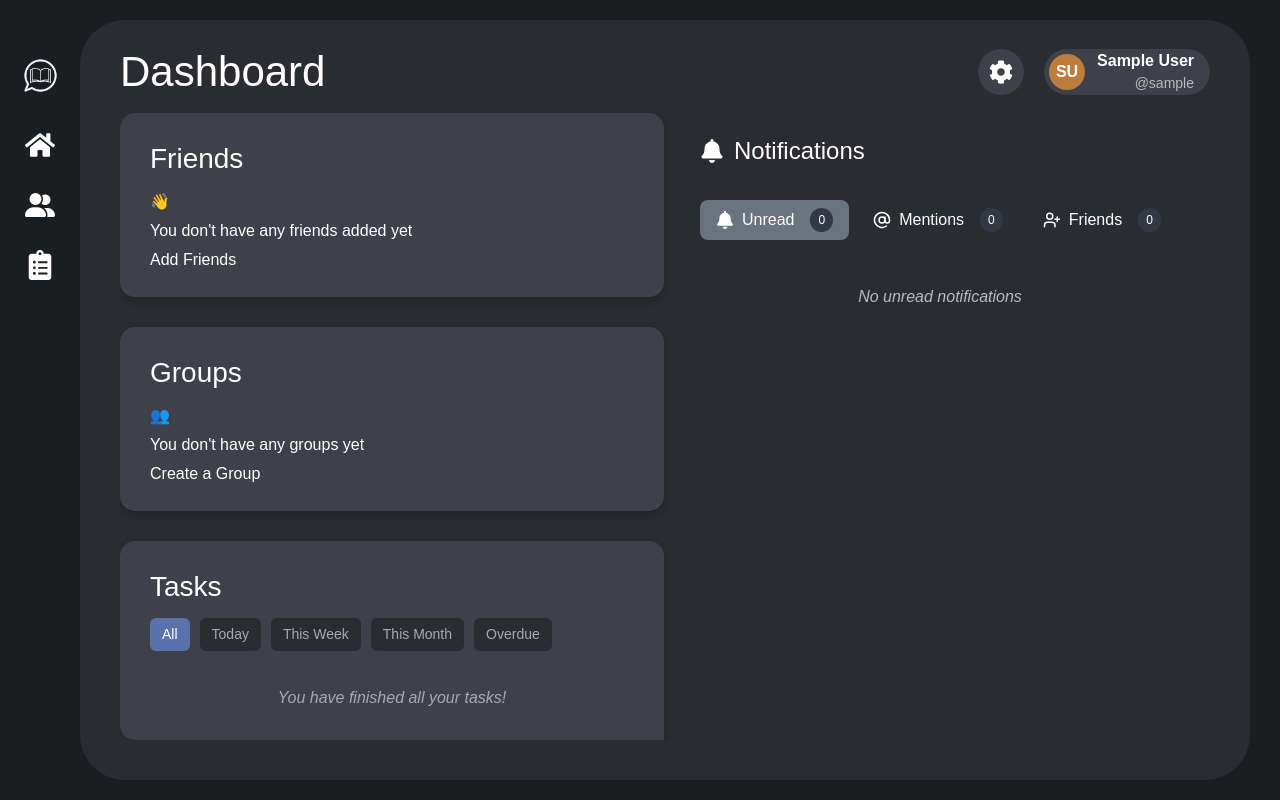
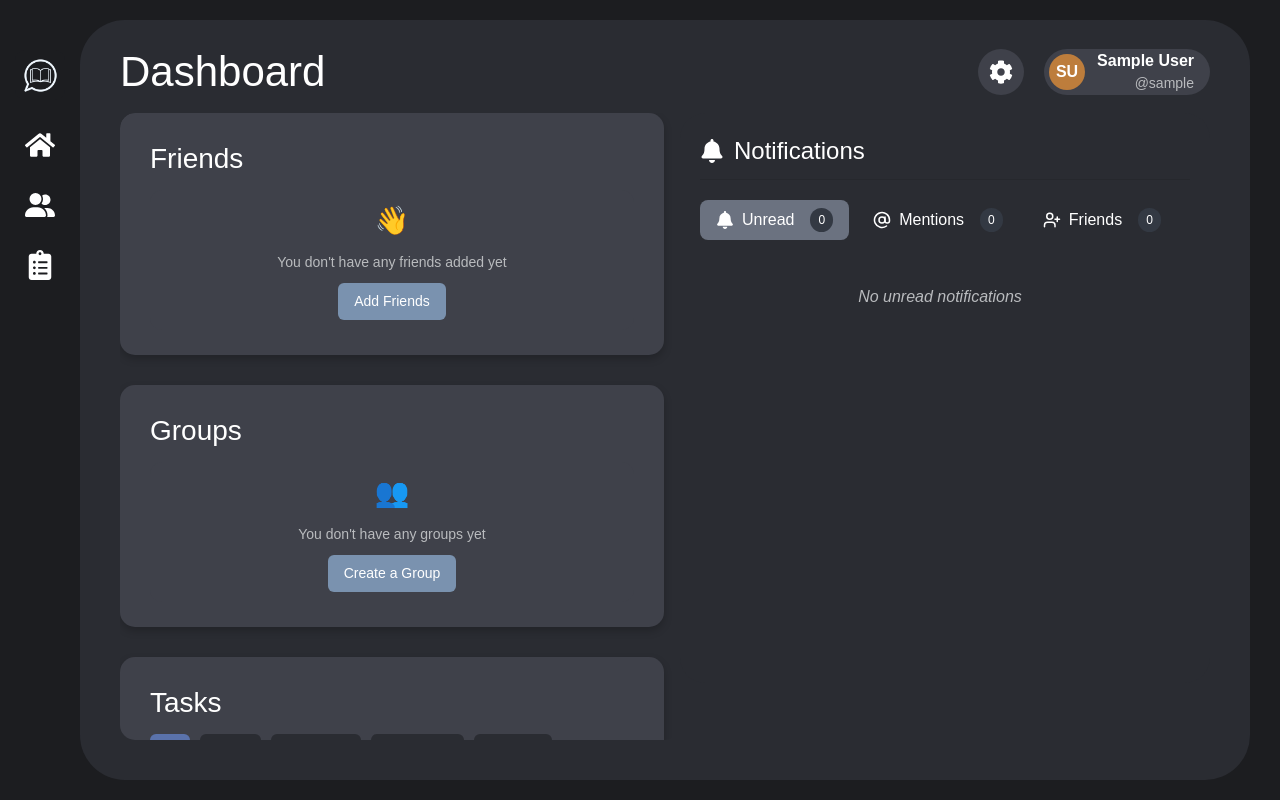
Before and after one commit to JohanMollaj/TeamMate, a React (Create React App) app: page / in a window 1280 px wide. Built offline with nearby package versions, Linux system fonts and the light colour scheme; sample sign-in values are in the browser's storage.

Commit message:
patched up empty / none online case

```diff
--- a/src/pages/Dashboard.css
+++ b/src/pages/Dashboard.css
@@ -582,3 +582,58 @@ p {
   min-width: 24px;
   text-align: center;
 }
+
+.empty-state {
+  width: 100%;
+  padding: 10px;
+  text-align: center;
+  background-color: var(--bg-tertiary);
+  border-radius: 12px;
+  display: flex;
+  flex-direction: column;
+  align-items: center;
+  justify-content: center;
+  gap: 5px;
+}
+
+.empty-state-icon {
+  font-size: 28px;
+  margin-bottom: 5px;
+}
+
+.empty-state p {
+  color: var(--text-secondary);
+  font-size: 14px;
+  margin: 0;
+}
+
+.empty-state-action {
+  margin-top: 5px;
+  padding: 8px 16px;
+  background-color: var(--button-active);
+  color: white;
+  border: none;
+  border-radius: 6px;
+  font-size: 14px;
+  font-weight: 500;
+  cursor: pointer;
+  transition: all 0.2s ease;
+}
+
+.empty-state-action:hover {
+  background-color: var(--sidebar-button);
+  transform: translateY(-2px);
+}
+
+/* Make the dashboard sections have a minimum height for better layout */
+.dashboard .section {
+  min-height: 180px;
+}
+
+/* Style the dashboard-friends and groups containers to fill width */
+.dashboard-friends, .groups {
+  width: 100%;
+  display: flex;
+  gap: 20px;
+  flex-wrap: wrap;
+}
--- a/src/pages/Dashboard.js
+++ b/src/pages/Dashboard.js
@@ -494,12 +494,6 @@ return(
                                 <div className="empty-state">
                                     <div className="empty-state-icon">💤</div>
                                     <p>None of your friends are online right now</p>
-                                    <button
-                                        onClick={() => navigate('/social')}
-                                        className="empty-state-action"
-                                    >
-                                        View All Friends
-                                    </button>
                                 </div>
                             ) : (
                                 friends.filter(friend => friend.isOnline).map(friend => (
```
